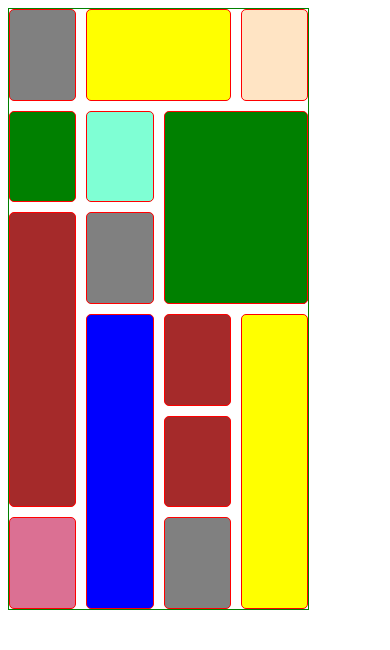
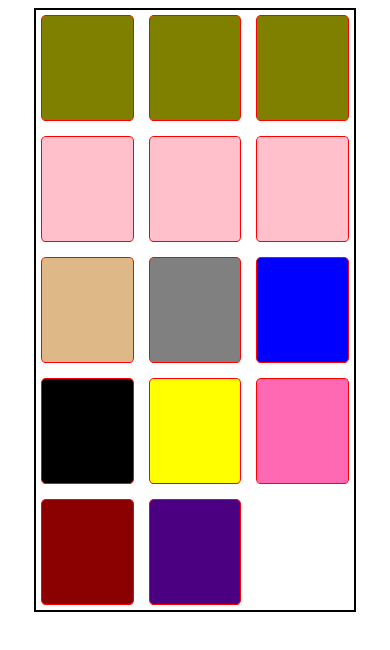
Before and after one commit to NaVteJSingH18/Full-Stack-Training, a plain HTML site: page Day_5/Class_work/index3.html in a window 390 px wide. Drawn offline with Linux system fonts and the light colour scheme.

Commit message:
Add pressable effect to calculator buttons using :active CSS state

```diff
--- a/Day_4/Assignment/keyboard.css
+++ b/Day_4/Assignment/keyboard.css
@@ -79,7 +79,6 @@ body {
     align-items: center;
 }
 .numpad {
-    height: ;
     display: grid;
     grid-template-columns: repeat(4, 4fr);
     margin-left: 0;
--- a/Day_5/Class_work/form.css
+++ b/Day_5/Class_work/form.css
@@ -1,3 +1,4 @@
+
 #parent{
     width: 40%;
     height: 450px;
@@ -5,6 +6,7 @@
     border-radius: 5px;
     margin: auto;
     text-align: center;
+    background-image: url("https://miro.medium.com/v2/resize:fit:1400/1*DVVHn4dmzb0tC7qhgEGEmg@2x.jpeg");
     box-shadow: rgba(0, 0, 0, 0.25) 0px 54px 55px, rgba(0, 0, 0, 0.12) 0px -12px 30px, rgba(0, 0, 0, 0.12) 0px 4px 6px, rgba(0, 0, 0, 0.17) 0px 12px 13px, rgba(0, 0, 0, 0.09) 0px -3px 5px;
 }
 input{
@@ -18,14 +20,14 @@ width: 50%;
     cursor: pointer;
     padding: 10px;
     background-color: rgb(136, 107, 189);
-        font-size: 20px;
+    font-size: 20px;
     font-weight: 600px;
 }
 #btn:hover{
-    background-color: blue;
+    background-color: silver;
     font-size: 16px;
     font-weight: 500;
 }
 input:focus{
-    background-color: forestgreen;
+    background-color: silver;
 }
--- a/Day_5/Class_work/index3.html
+++ b/Day_5/Class_work/index3.html
@@ -4,7 +4,7 @@
     <meta charset="UTF-8">
     <meta name="viewport" content="width=device-width, initial-scale=1.0">
     <title>Document</title>
-    <link rel="stylesheet" href="style2.css">
+    <link rel="stylesheet" href="style3.css">
 </head>
 <body>
     <div id="parent">
@@ -22,7 +22,7 @@
         <div class="box"></div>
         <div class="box"></div>
         <div class="box"></div>
-        <div class="box"></div>
+
     </div>
 </body>
 </html>
--- a/Day_5/Class_work/style3.css
+++ b/Day_5/Class_work/style3.css
@@ -1,74 +1,109 @@
 :root{
-    --primary-color:skyblue ;
-    --secondary-color: purple;
+    --primary-color: olive;
+    --secondary-color: pink;
+    --button-color: forestgreen;
+    --font-color: brown;
+
 }
 
+
 #parent{
-    width: 80%;
+    width: 85%;
     height: 600px;
-    border: 1px solid green;
+    border: 2px solid black;
     display: grid;
     grid-template-columns: repeat(4,1fr);
-    gap: 10px;
+    gap: 5px;
     margin: auto;
-    border-radius: 10px;
+
 }
-#parent>div:nth-child(1){
-    background-color:var(--primary-color);
+
+.box{
+    border: 1px solid red;
+    border-radius: 5%;
+    margin: 5px;
+
 }
-#parent>div:nth-child(5){
-    background-color: aquamarine;
+
+#parent > div:nth-child(1){
+    background-color: var(--primary-color);
 }
-#parent>div:nth-child(4){
-        background-color: green;
+
+#parent > div:nth-child(2){
+    background-color: var(--primary-color);
+    grid-area: 1/2/2/4;
 }
-#parent>div:nth-child(14){
-    grid-area:4/4/7/5;
-        background-color: yellow;
+
+#parent > div:nth-child(3){
+    background-color: var(--primary-color);
 }
-#parent>div:nth-child(8){
+
+#parent > div:nth-child(4){
+    background-color: var(--secondary-color);
+}
+
+#parent > div:nth-child(5){
+    background-color: var(--secondary-color);
+}
+
+#parent > div:nth-child(6){
+    background-color: var(--secondary-color);
+    grid-area: 2/3/4/5;
+}
+
+#parent > div:nth-child(7){
+    background-color: burlywood;
+    grid-area: 3/1/6/2;
+}
+
+#parent > div:nth-child(8){
     background-color: gray;
 }
-#parent>div:nth-child(11){
-        background-color:brown;
-}
-#parent>div:nth-child(10){
-        background-color:brown;
-}
-#parent>div:nth-child(12){
-        background-color: palevioletred;
-}
-#parent>div:nth-child(9){
-    grid-area:2/3/4/5 ;
-        background-color: green;
-}
-#parent>div:nth-child(6){
-    grid-area:3/4/3/5 ;
+
+#parent > div:nth-child(9){
     background-color: blue;
-}
-#parent>div:nth-child(13){
-    grid-area:4/2/7/3 ;
-    background-color: blue;
+    grid-area: 4/2/7/3;
 }
 
-#parent>div:nth-child(15){
-    background-color: gray;
+#parent > div:nth-child(10){
+    background-color: black;
 }
-#parent>div:nth-child(2){
-    grid-area:1/2/2/4;
-    background-color: var(--primary-color);
+
+#parent > div:nth-child(11){
+    background-color: yellow;
+    grid-area: 4/4/7/5;
 }
-#parent>div:nth-child(7){
-    grid-area:3/1/6/2;
-    background-color: brown;
+
+#parent > div:nth-child(12){
+    background-color: hotpink;
 }
-#parent>div:nth-child(3){
 
-    background-color: bisque;
+#parent > div:nth-child(13){
+    background-color: darkred;
 }
-.box{
 
-    border: 1px solid red;
-    border-radius: 5px;
+#parent > div:nth-child(14){
+    background-color: indigo;
 }
-@media
+
+@media (max-width: 1000px){
+    #parent{
+        display: grid;
+        grid-template-columns: repeat(3,1fr);
+    }
+    #parent > div:nth-child(2){
+        grid-area: unset;
+    }
+    #parent > div:nth-child(6){
+        grid-area: unset;
+    }
+    #parent > div:nth-child(7){
+        grid-area: unset;
+    }
+    #parent > div:nth-child(9){
+        grid-area: unset;
+    }
+    #parent > div:nth-child(11){
+        grid-area: unset;
+    }
+}
--- /dev/null
+++ b/Day_6/Class_work/calculator.css
@@ -0,0 +1,68 @@
+#parent{
+    gap: 10px;
+    width: 560px;
+    height: 450px;
+    border-radius: 8px;
+    margin: auto;
+    box-shadow: rgba(0, 0, 0, 0.25) 0px 54px 55px, rgba(0, 0, 0, 0.12) 0px -12px 30px, rgba(0, 0, 0, 0.12) 0px 4px 6px, rgba(0, 0, 0, 0.17) 0px 12px 13px, rgba(0, 0, 0, 0.09) 0px -3px 5px;
+
+
+}
+h1{
+    text-align: center;
+    font-size: 30px;
+    margin-top: 20px;
+}
+
+input{
+    margin-left: 10px;
+    padding: 10px;
+    width: 90%;
+    margin-top: 30px;
+}
+.box{
+    margin-left: 10px;
+    margin-top: 4px;
+    display: grid;
+    grid-template-rows: repeat(4, 1fr);
+    grid-template-columns: repeat(4, 1fr);
+    width: 530px;
+    height: 300px;
+    border: 2px solid black;
+    border-radius: 8px;
+    justify-items: center;
+    align-items: center;
+}
+.button{
+    display : flex;
+    height: 60px;
+    width: 60px;
+    justify-content: center;
+    align-items: center;
+    border: 2px solid black;
+    margin-top: 10px;
+    padding: 1px;
+}
+.button:hover{
+    background-color: white;
+    cursor: pointer;
+}
+
+.button:active {
+    background-color: white;
+    box-shadow: inset 2px 2px 5px silver;
+}
+
+.button1{
+    display : flex;
+    height: 60px;
+    width: 100px;
+    border: 2px solid black;
+    margin-top: 10px;
+    align-items: center;
+    justify-content: center;
+}
+.button1:active {
+    background-color: white;
+    box-shadow: inset 2px 2px 5px silver;
+}
```
Also changed, not shown: Day_5/Class_work/form.html (+4 -3 lines), Day_6/Class_work/calculator.html (added, +44 -0 lines). Lines whose indentation alone changed are shown as unchanged.
